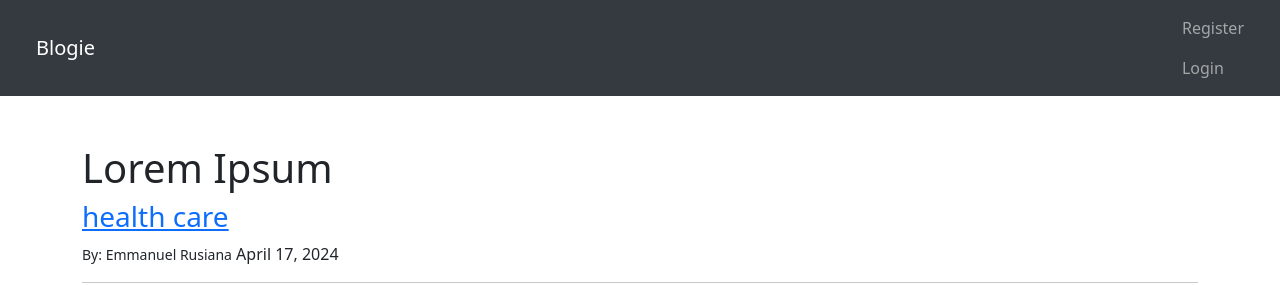
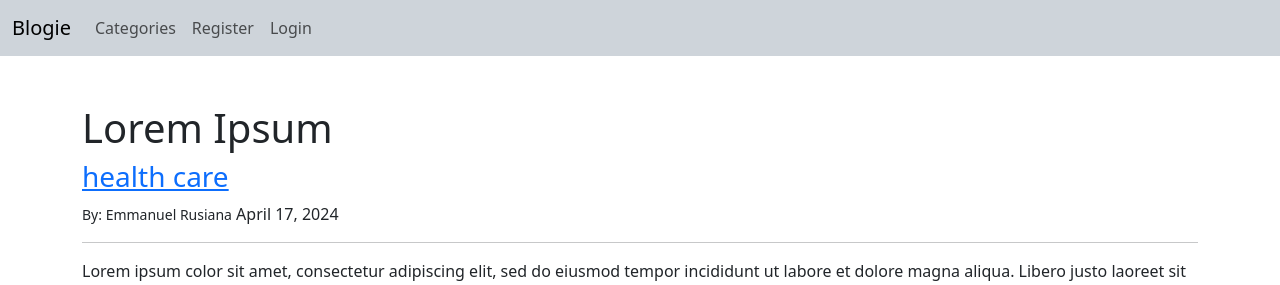
Before and after one commit to mmanrus/Bloggie-IPT, a Django app: page /article/15 in a window 1280 px wide. Shown: the top 285 px of the page. Run offline with Django 5.2, Linux system fonts and the light colour scheme; data comes from the database, SQL or seed files in the repository; both versions use the stored data as it was after the commit; some libraries are stand-ins or nearby versions.

Commit message:
adding category list next up category dropdown

```diff
--- a/bloggie/blog/models.py
+++ b/bloggie/blog/models.py
@@ -27,5 +27,5 @@ class Post(models.Model):
         return self.title + ' by ' + str(self.author) + ' Date Published: ' + str(self.date_posted)
 
     def get_absolute_url(self):
-        return reverse("article-detail", args=(str(self.id)))
+        return reverse("article-detail", args=(str(self.id),))
         #return reverse('home')
--- a/bloggie/blog/templates/blog/base.html
+++ b/bloggie/blog/templates/blog/base.html
@@ -20,32 +20,55 @@
 </head>
 <body>
     <!--Put children block here!! Soon-->
-    <nav class="navbar bg-body-secondary px-4" data-bs-theme="dark">
+    <nav class="navbar navbar-expand-lg bg-dark-subtle">
         <div class="container-fluid">
             <a class="navbar-brand" href="{% url 'home' %}">Blogie</a>
-            <ul class="navbar-nav">
+
+            <div class="collapse navbar-collapse" id="navbarSupportedContent">
+                <ul class="navbar-nav me-auto mb-2 mb-lg-0">
+                {% if cat_menu %}
+                    <li class="nav-item dropdown">
+                        <a class="nav-link dropdown-toggle" href="#" role="button" data-bs-toggle="dropdown" aria-expanded="false">
+                          Dropdown
+                        </a>
+                        <ul class="dropdown-menu">
+                            {% for item in cat_menu %}
+                            <li>
+                                <a class="dropdown-item" href="{% url 'category' item|slugify  %}">{{ item }}</a>
+                            </li>
+                            {% endfor %}
+                            <li><a class="dropdown-item" href="#">Another action</a></li>
+
+                        </ul>
+                    </li>
+                {% else %}
+                    <li class="nav-item">
+                        <a href="{% url 'category-list'%}" class="nav-link">Categories</a>
+                    </li>
+                {% endif %}
                 {% if user.is_authenticated%}
-                    <li>
+                    <li class="nav-item">
                         <a href="{% url 'add-post'%}" class="nav-link">Add Post</a>
                     </li>
-                    <li>
+                    <li class="nav-item">
                         <a href="{% url 'add-category'%}" class="nav-link">Add Category</a>
                     </li>
-                    <li>
+                    <li class="nav-item">
                         <a href="{% url 'logout'%}" class="nav-link">Logout</a>
                     </li>
                 {% else %}
-                    <li>
+                    <li class="nav-item">
                         <a href="{% url 'register'%}" class="nav-link">Register</a>
                     </li>
-                    <li>
+                    <li class="nav-item">
                         <a href="{% url 'login'%}" class="nav-link">Login</a>
                     </li>
                 {% endif %}
-            </ul>
+
+                </ul>
+            </div>
         </div>
-
-      </nav>
+    </nav>
     <div class="container mt-5">
     {% block content %}
 
--- a/bloggie/blog/templates/blog/categories.html
+++ b/bloggie/blog/templates/blog/categories.html
@@ -2,7 +2,7 @@
 
 {% block content %}
 {% if category_posts %}
-    <h1>{{ category }} Category</h1>
+    <h1>{{ category }}</h1>
     {% for post in category_posts %}
             <a href="{% url 'article-detail' post.pk %}"><h1>{{ post.title }}</h1></a>
             <p>By {{ post.author }}</p>
--- a/bloggie/blog/templates/blog/home.html
+++ b/bloggie/blog/templates/blog/home.html
@@ -4,7 +4,7 @@
 <h1>Post</h1>
     {% for post in object_list %}
         <a href="{% url 'article-detail' post.pk %}"><h1>{{ post.title }}</h1></a>
-        <a href="{% url 'category' post.category %}"><h3>{{ post.category }}</h3></a>
+        <a href="{% url 'category' post.category|slugify  %}"><h3>{{ post.category|title }}</h3></a>
         <p>By {{ post.author }}</p>
         <p>{{ post.date_posted }}</p>
         <p>{{ post.body|slice:":200"|safe }}</p>
--- a/bloggie/blog/urls.py
+++ b/bloggie/blog/urls.py
@@ -13,5 +13,6 @@ urlpatterns = [
     path('addcategory/', AddCategory.as_view(), name='add-category'),
     path('article/update/<int:pk>', UpdatePostView.as_view(), name='update-post'),
     path('article/update/delete/<int:pk>', DeletePostView.as_view(), name='delete-post'),
-    path('category/<str:categories>', CategoryView, name = 'category'),
+    path('category/<str:categories>/', CategoryView, name = 'category'),
+    path('category-list/', CategoryListView, name = 'category-list'),
 ]
--- a/bloggie/blog/views.py
+++ b/bloggie/blog/views.py
@@ -3,6 +3,7 @@ from django.views.generic import ListView, DetailView, CreateView, UpdateView, D
 from .models import Category, Post
 from .forms import PostForm, EditForm
 from django.urls import reverse_lazy
+
 # Create your views here.
 
 #def about(request):
@@ -13,6 +14,11 @@ class HomeView(ListView):
     template_name = 'blog/home.html'
     ordering = ['-date_posted']
 
+    def get_context_data(self, *args, **kwargs):
+        cat_menu = Category.objects.all()
+        context = super(HomeView, self).get_context_data(*args, **kwargs)
+        context["cat_menu"] = cat_menu
+        return context
 class ArticleDetail(DetailView):
     model = Post
     template_name = 'blog/article_details.html'
@@ -31,8 +37,12 @@ class AddCategory(CreateView):
     fields = '__all__'
 
 def CategoryView(request, categories):
-    category_posts = Post.objects.filter(category = categories)
-    return render(request, 'blog/categories.html', {'category': categories.title(), 'category_posts': category_posts})
+    category_posts = Post.objects.filter(category=categories.replace('-', ' '))
+    return render(request, 'blog/categories.html', {'category': categories.title().replace('-', ' '), 'category_posts': category_posts})
+
+def CategoryListView(request):
+    cat_menu_list = Category.objects.all()
+    return render(request, 'blog/category_list.html', {'category_menu_list': cat_menu_list })
 
 class UpdatePostView(UpdateView):
     model = Post
```
Also changed, not shown: bloggie/blog/templates/blog/category_list.html (added, +16 -0 lines), bloggie/blog/templates/blog/article_details.html (indentation only), bloggie/db.sqlite3.
